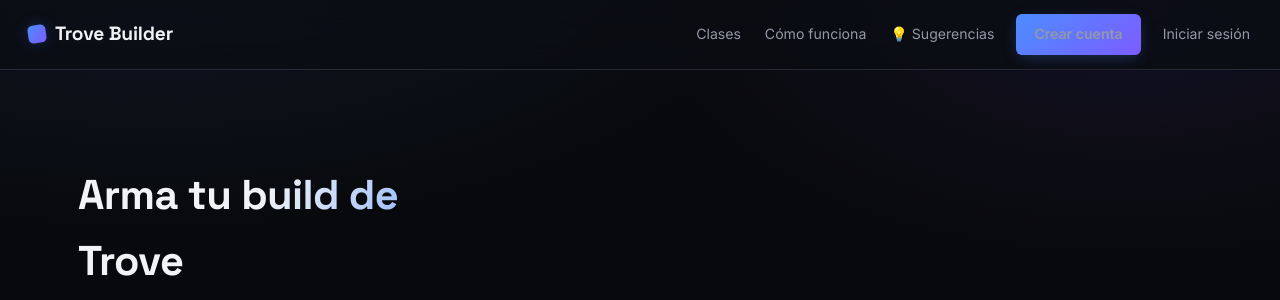
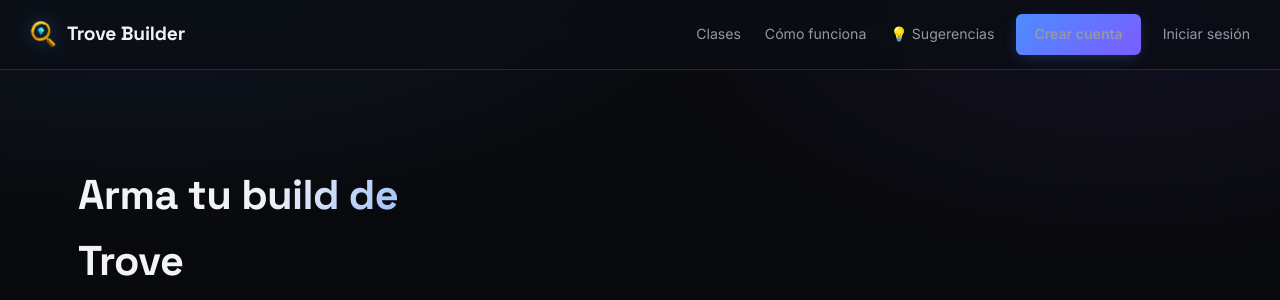
Before and after one commit to Thanlysito/Trove-Builder, a Django app: page / in a window 1280 px wide. Shown: the top 300 px of the page. Run offline with Django 5.2, Linux system fonts and the light colour scheme; data that the repository does not hold is empty.

Commit message:
Agregar logo real y favicon del sitio

```diff
--- a/builder/static/builder/css/style.css
+++ b/builder/static/builder/css/style.css
@@ -148,6 +148,13 @@ small { color: var(--text-dim); }
   display: inline-block;
   box-shadow: 0 0 16px -2px var(--accent-glow);
   transform: rotate(-8deg);
+}
+
+.site-header .logo .logo-img {
+  width: 30px;
+  height: 30px;
+  object-fit: contain;
+  filter: drop-shadow(0 0 10px var(--accent-glow));
 }
 
 .site-header .logo:hover { color: var(--text); }
--- a/builder/templates/builder/base.html
+++ b/builder/templates/builder/base.html
@@ -13,6 +13,12 @@
     <meta property="og:url" content="{{ request.build_absolute_uri }}">
     {% block og_image %}{% endblock %}
     <meta name="twitter:card" content="summary">
+    <link rel="icon" type="image/png" sizes="16x16" href="{% static 'builder/img/favicon-16.png' %}">
+    <link rel="icon" type="image/png" sizes="32x32" href="{% static 'builder/img/favicon-32.png' %}">
+    <link rel="icon" type="image/png" sizes="48x48" href="{% static 'builder/img/favicon-48.png' %}">
+    <link rel="icon" type="image/png" sizes="192x192" href="{% static 'builder/img/favicon-192.png' %}">
+    <link rel="shortcut icon" href="{% static 'builder/img/favicon.ico' %}">
+    <link rel="apple-touch-icon" sizes="180x180" href="{% static 'builder/img/apple-touch-icon.png' %}">
     <link rel="preconnect" href="https://fonts.googleapis.com">
     <link rel="preconnect" href="https://fonts.gstatic.com" crossorigin>
     <link href="https://fonts.googleapis.com/css2?family=Space+Grotesk:wght@500;700&family=Inter:wght@400;500;600&display=swap" rel="stylesheet">
@@ -20,7 +26,7 @@
 </head>
 <body class="{% block body_class %}{% endblock %}">
     <header class="site-header">
-        <a class="logo" href="/"><span class="cube"></span> Trove Builder</a>
+        <a class="logo" href="/"><img src="{% static 'builder/img/logo.png' %}" alt="Trove Builder" class="logo-img"> Trove Builder</a>
         <nav class="site-nav">
             <a href="{% url 'builder:class_list' %}" class="nav-link">Clases</a>
             <a href="{% url 'builder:how_it_works' %}" class="nav-link">Cómo funciona</a>
```
Also changed, not shown: builder/static/builder/img/apple-touch-icon.png (added), builder/static/builder/img/favicon-16.png (added), builder/static/builder/img/favicon-192.png (added), builder/static/builder/img/favicon-32.png (added), builder/static/builder/img/favicon-48.png (added), builder/static/builder/img/favicon.ico (added), builder/static/builder/img/logo.png (added).
